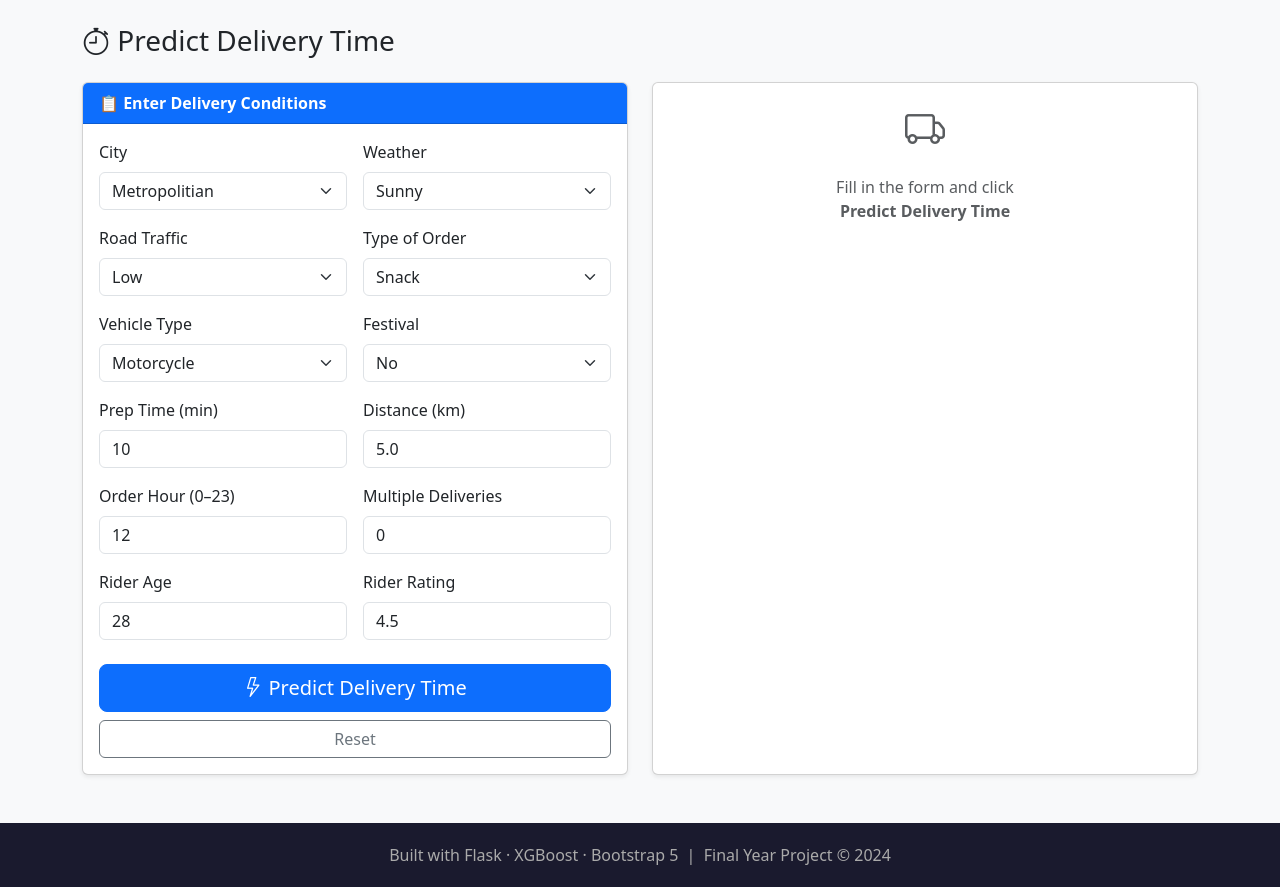
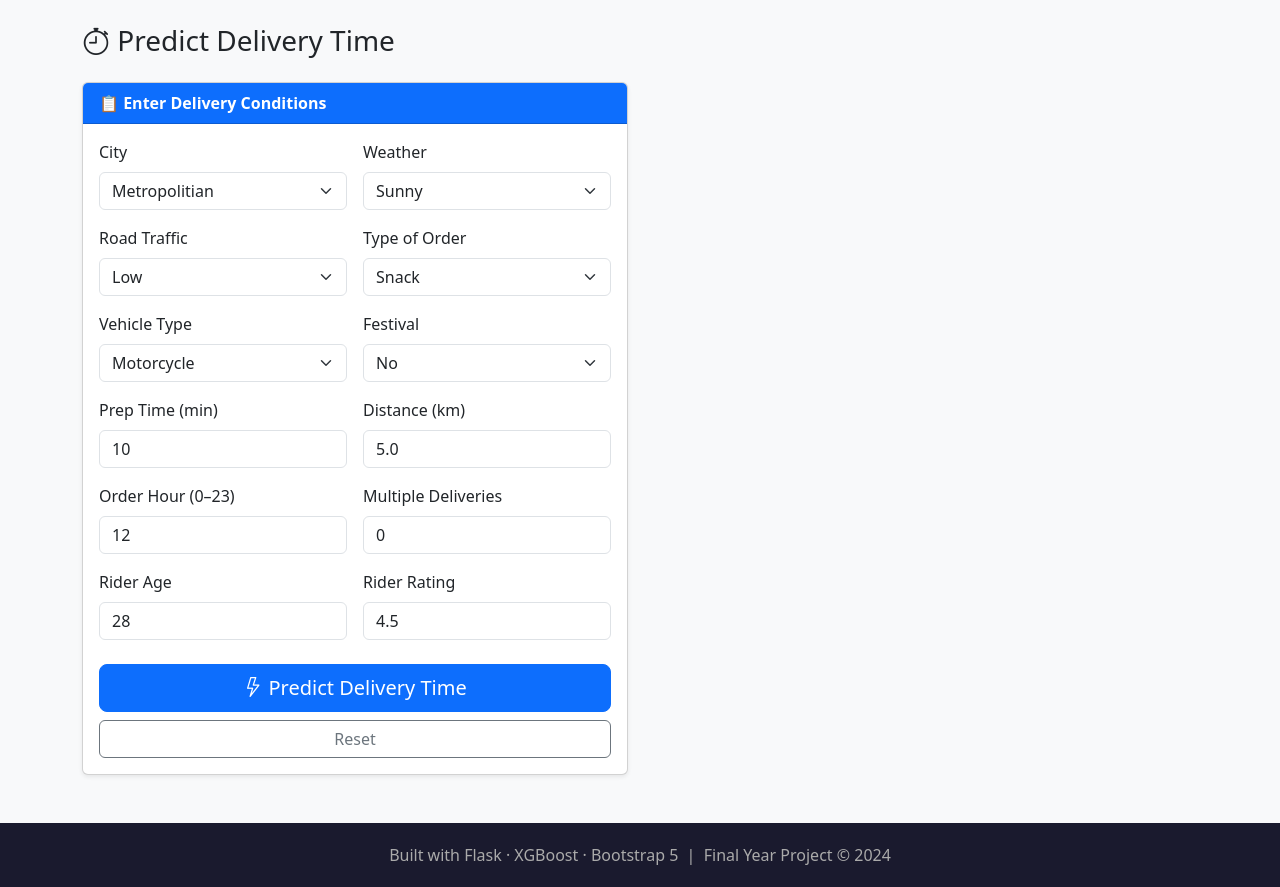
Before and after one commit to zylim04/delivery-app, a Flask app: page /predict in a window 1280 px wide. Shown: the part 56-943 px from the top of the page. Run offline with Flask 3, Linux system fonts and the light colour scheme; parts of the project's set-up code (start-up, migrations or seed data) failed here and were passed over.

Commit message:
Remove default placeholder card

```diff
--- a/templates/predict.html
+++ b/templates/predict.html
@@ -131,19 +131,6 @@
         <!-- Result Panel -->
         <div class="col-md-6">
 
-            <!-- Default state -->
-            <div class="card shadow-sm h-100 text-center d-flex
-                        align-items-center justify-content-center"
-                 id="default-card">
-                <div class="card-body">
-                    <i class="bi bi-truck fs-1 text-muted"></i>
-                    <p class="text-muted mt-3">
-                        Fill in the form and click<br>
-                        <strong>Predict Delivery Time</strong>
-                    </p>
-                </div>
-            </div>
-
             <!-- Loading -->
             <div class="card shadow-sm text-center p-5" id="loading-card"
                  style="display:none;">
@@ -238,7 +225,6 @@ async function predict() {
             document.getElementById('result-header').className    = `card-header text-white bg-${result.color}`;
         } else {
             alert('Error: ' + result.error);
-            document.getElementById('default-card').style.display = 'block';
         }
 
     } catch (err) {
@@ -251,7 +237,6 @@ async function predict() {
 function resetForm() {
     document.getElementById('result-card').style.display   = 'none';
     document.getElementById('loading-card').style.display  = 'none';
-    document.getElementById('default-card').style.display  = 'block';
 }
 </script>
 {% endblock %}
```
